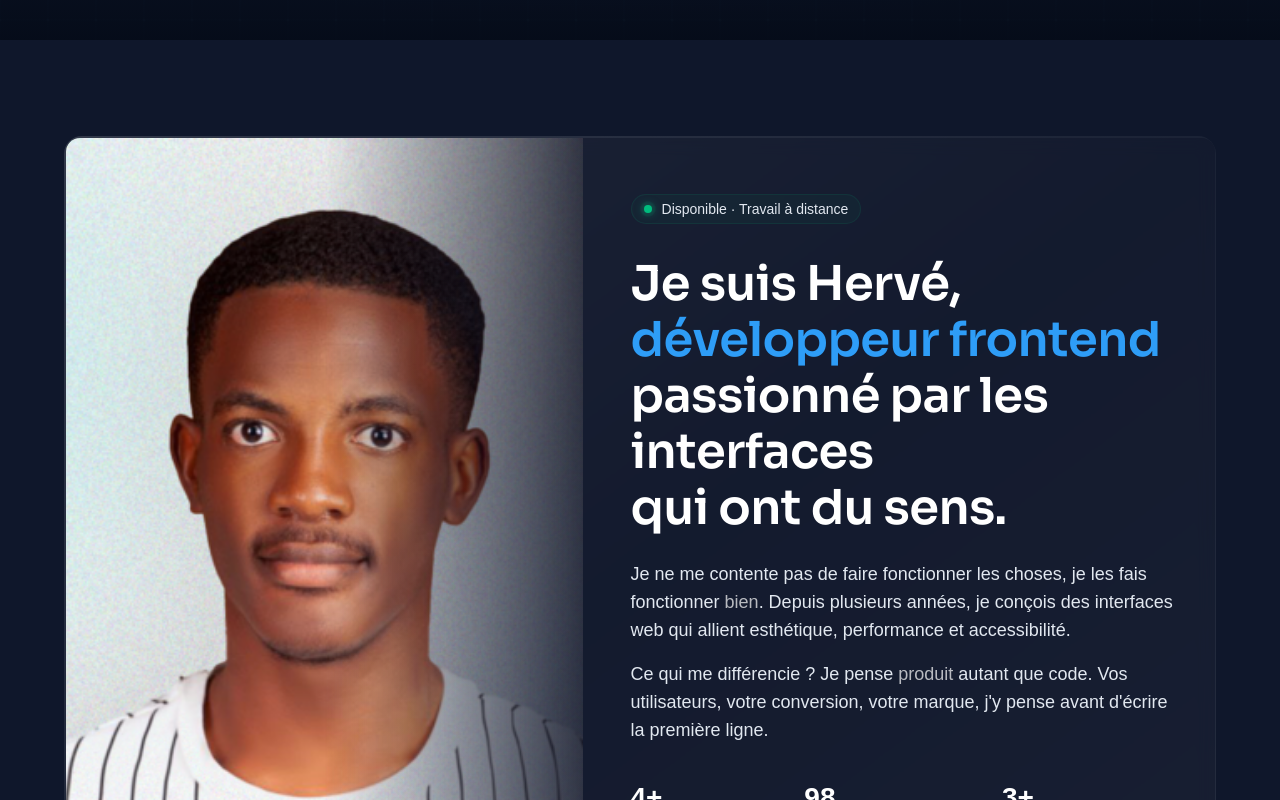
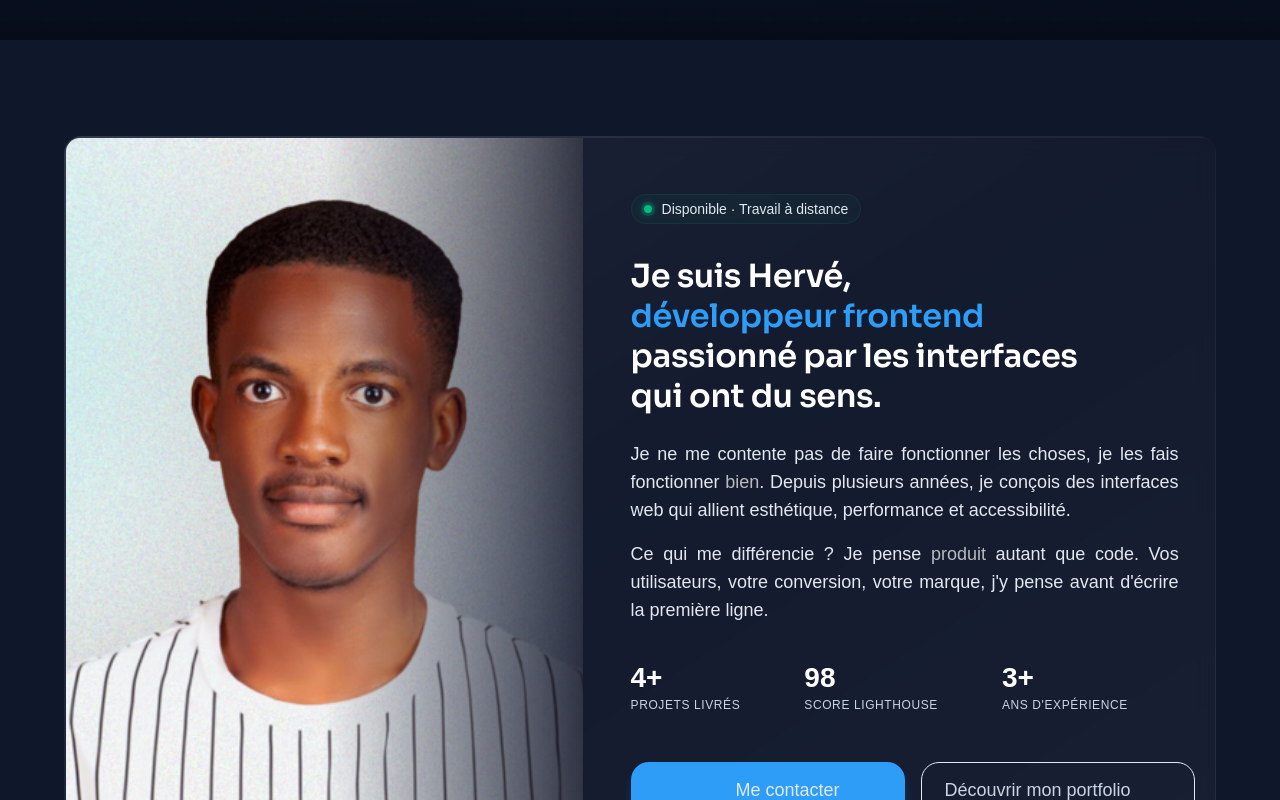
Before and after one commit to hervezossou/hz-portfolio, a Next.js app: page /about in a window 1280 px wide. Shown: the part 460-1260 px from the top of the page. Built offline with nearby package versions, Linux system fonts and the light colour scheme; some icons are missing; a web font is replaced by a local one.

Commit message:
Fix: AboutCard image visibility on mobile by using explicit height instead of min-h

```diff
--- a/src/components/organisms/about-card.tsx
+++ b/src/components/organisms/about-card.tsx
@@ -1,7 +1,7 @@
 import { AboutImage } from "@/components/molecules/about-image";
 import { AboutStatsGrid } from "@/components/molecules/about-stats-grid";
 import { AvailabilityStatus } from "@/components/ui/availability-status";
-import { TypographyH2, TypographyBody } from "@/components/ui/typography";
+import { TypographyH3, TypographyBody } from "@/components/ui/typography";
 import { Button } from "@/components/ui/button";
 import Link from "next/link";
 import { cn } from "@/components/lib/utils";
@@ -32,7 +32,7 @@ export function AboutCard({
         >
             <div className="flex flex-col overflow-hidden rounded-[14px] bg-slate-900/60 backdrop-blur-sm xl:flex-row">
                 {/* Image Section */}
-                <div className="relative order-first min-h-[300px] w-full shrink-0 md:min-h-[512px] xl:w-[45%]">
+                <div className="relative order-first h-[300px] w-full shrink-0 md:h-[512px] xl:h-auto xl:w-[45%]">
                     <AboutImage src={image.src} alt={image.alt} />
                 </div>
 
@@ -47,16 +47,16 @@ export function AboutCard({
                     </div>
 
                     {/* Title */}
-                    <TypographyH2 className="mb-6 text-[clamp(26px,3.2vw,38px)] text-white">
+                    <TypographyH3 className="mb-6 text-justify text-[clamp(26px,3.2vw,38px)] text-white">
                         {title}
-                    </TypographyH2>
+                    </TypographyH3>
 
                     {/* Description */}
                     <div className="mb-10 space-y-4">
                         {description.map((paragraph, index) => (
                             <TypographyBody
                                 key={index}
-                                className="text-slate-200"
+                                className="text-slate-200 text-left md:text-justify"
                             >
                                 {paragraph}
                             </TypographyBody>
```
